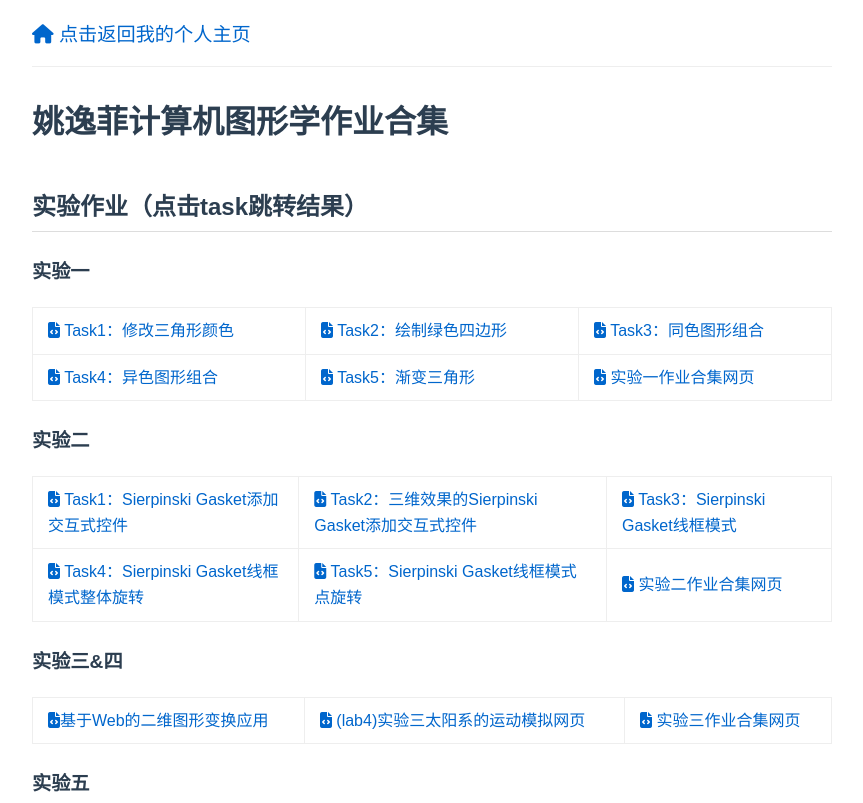
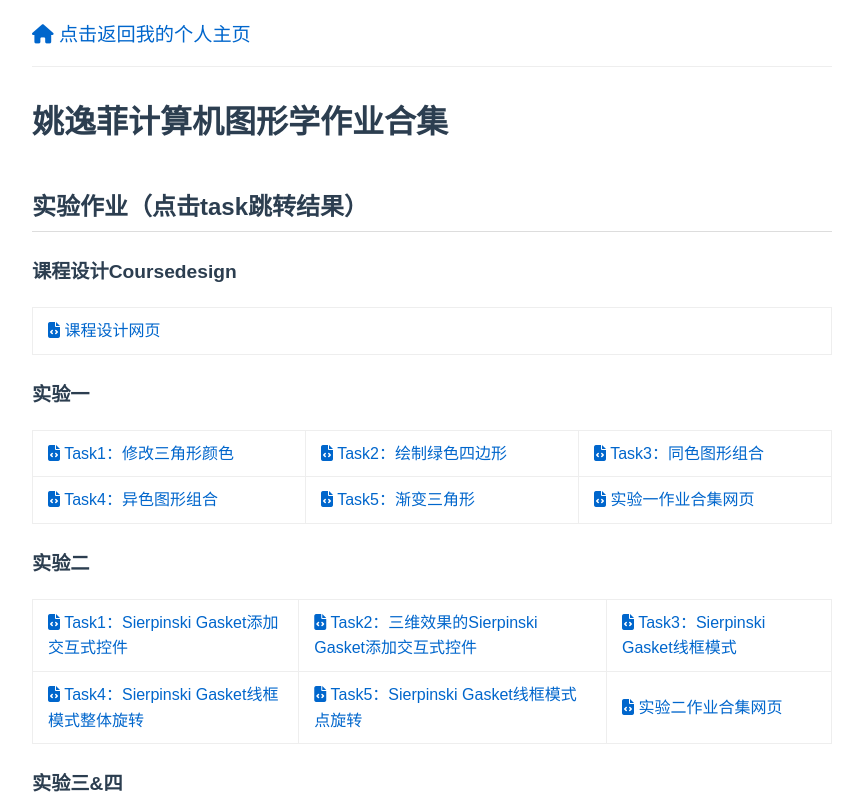
Before and after one commit to YifeiYao77/my1stweb.github.io, a plain HTML site: page conpicwork.html in a window 1280 px wide. Shown: the top 803 px of the page, without its empty margins (208-1071 px from the left). Drawn offline with Linux system fonts and the light colour scheme.

Commit message:
Update conpicwork.html

```diff
--- a/conpicwork.html
+++ b/conpicwork.html
@@ -98,6 +98,13 @@
 
     <h2>实验作业（点击task跳转结果）</h2>
 
+    <h3>课程设计Coursedesign</h3>
+    <table>
+        <tr>
+            <td><a href="https://YifeiYao77.github.io/my1stweb.github.io/coursedesignupdate/index.html"><i class="fas fa-file-code"></i> 课程设计网页</a></td>
+        </tr>
+    </table>
+
     <h3>实验一</h3>
     <table>
         <tr>
```
